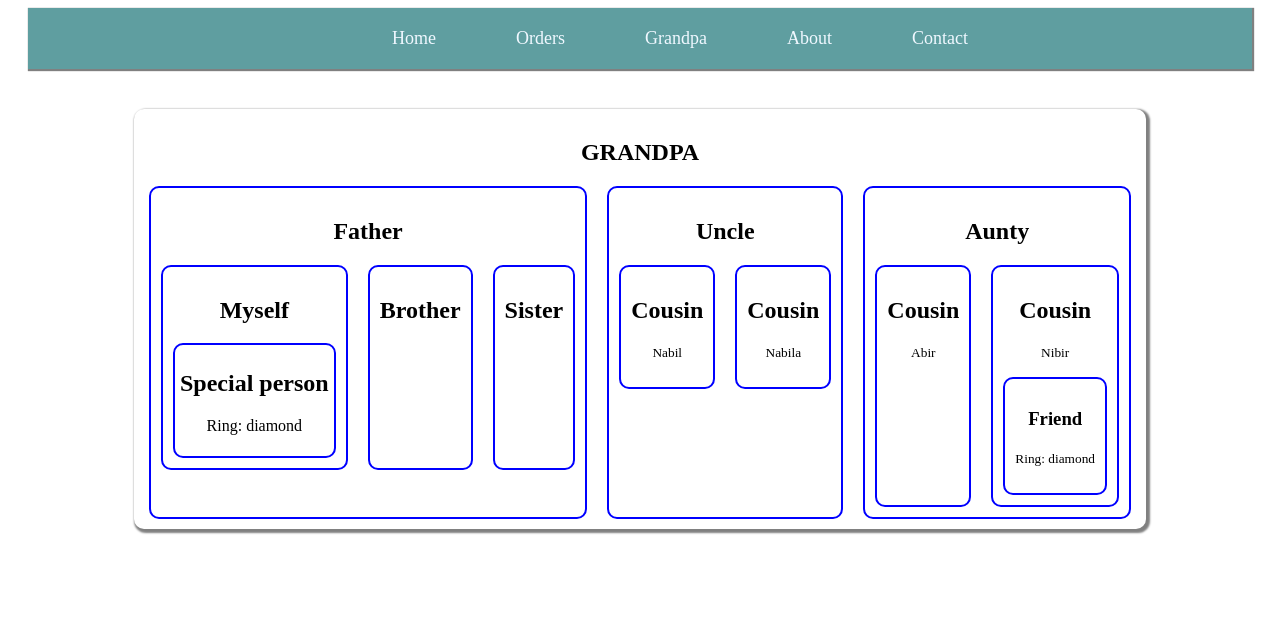
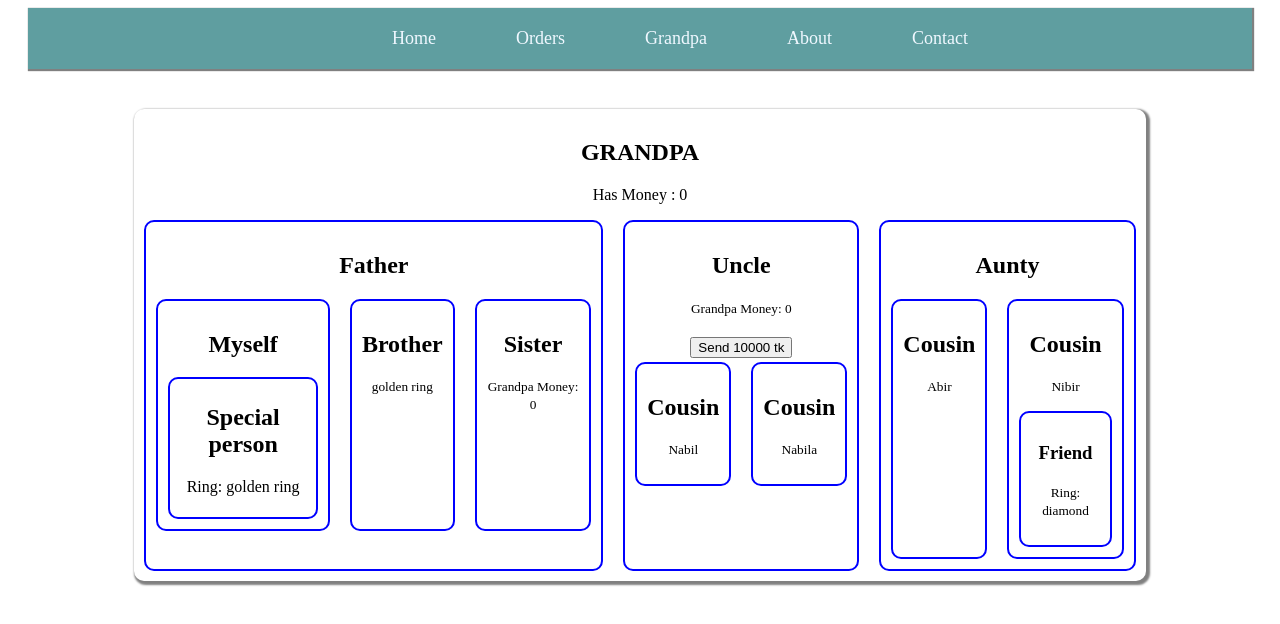
Before and after one commit to abdussamadsaiful7/React-Router-TShirts-Shop-13, a React (Vite) app: page /grandpa in a window 1280 px wide. Shown: the top 624 px of the page. Built offline with nearby package versions, Linux system fonts and the light colour scheme.

Commit message:
added context provider

```diff
--- a/src/Components/Brother/Brother.jsx
+++ b/src/Components/Brother/Brother.jsx
@@ -1,9 +1,12 @@
-import React from 'react';
+import React, { useContext } from 'react';
+import { RingContext } from '../Grandpa/Grandpa';
 
 const Brother = () => {
+    const ring = useContext(RingContext);
     return (
         <div style={{border:'2px solid blue', padding:'10px', borderRadius:'10px'}}>
             <h2>Brother</h2>
+            <p><small>{ring}</small></p>
         </div>
     );
 };
--- a/src/Components/Grandpa/Grandpa.jsx
+++ b/src/Components/Grandpa/Grandpa.jsx
@@ -1,21 +1,35 @@
-import React from 'react';
+import React, { createContext, useState } from 'react';
 import Uncle from '../Uncle/Uncle';
 import Aunty from '../Aunty/Aunty';
 import './Grandpa.css'
 import Father from '../Father/Father';
 
+export const RingContext = createContext('Golden');
+export const MoneyContext = createContext(0);
 const Grandpa = () => {
+    const [money, setMoney] = useState(0);
     const ring = 'diamond';
     return (
         <div className='grandpa'>
             <h2 style={{ textAlign: 'center' }}>GRANDPA</h2>
-            <div className='flex'>
-                <Father ring={ring}></Father>
-                <Uncle></Uncle>
-                <Aunty ring={ring}></Aunty>
-            </div>
+            <p>Has Money : {money}</p>
+            <MoneyContext.Provider value={[money, setMoney]}>
+                <RingContext.Provider value='golden ring'>
+                    <div className='flex'>
+                        <Father ring={ring}></Father>
+                        <Uncle></Uncle>
+                        <Aunty ring={ring}></Aunty>
+                    </div>
+                </RingContext.Provider>
+            </MoneyContext.Provider>
         </div>
     );
 };
 
 export default Grandpa;
+
+/**
+ * 1. create a context export,
+ * 2. create a provider and pass a value,
+ * use context to receive the value,
+*/
--- a/src/Components/Sister/Sister.jsx
+++ b/src/Components/Sister/Sister.jsx
@@ -1,9 +1,12 @@
-import React from 'react';
+import React, { useContext } from 'react';
+import { MoneyContext } from '../Grandpa/Grandpa';
 
 const Sister = () => {
+    const [money, setMoney] = useContext(MoneyContext);
     return (
         <div style={{border:'2px solid blue', padding:'10px', borderRadius:'10px'}}>
             <h2>Sister</h2>
+            <p><small>Grandpa Money: {money}</small></p>
         </div>
     );
 };
--- a/src/Components/Special/Special.jsx
+++ b/src/Components/Special/Special.jsx
@@ -1,10 +1,12 @@
-import React from 'react';
+import React, { useContext } from 'react';
+import { RingContext } from '../Grandpa/Grandpa';
 
 const Special = ({ring}) => {
+    const angti =useContext(RingContext)
     return (
         <div style={{border:'2px solid blue', padding:'5px', borderRadius:'10px'}}>
             <h2>Special person</h2>
-            <p>Ring: {ring}</p>
+            <p>Ring: {angti}</p>
         </div>
     );
 };
--- a/src/Components/Uncle/Uncle.jsx
+++ b/src/Components/Uncle/Uncle.jsx
@@ -1,10 +1,14 @@
-import React from 'react';
+import React, { useContext } from 'react';
 import Cousin from '../Cousin/Cousin';
+import { MoneyContext } from '../Grandpa/Grandpa';
 
 const Uncle = () => {
+    const [money, setMoney] = useContext(MoneyContext);
     return (
         <div style={{border:'2px solid blue', padding:'10px', borderRadius:'10px'}}>
             <h2>Uncle</h2>
+            <p><small>Grandpa Money: {money}</small></p>
+            <button style={{marginTop:'4px', marginBottom:'4px'}} onClick={()=>setMoney(money+10000)}>Send 10000 tk</button>
             <section className='flex'>
                 <Cousin>Nabil</Cousin>
                 <Cousin>Nabila</Cousin>
```
